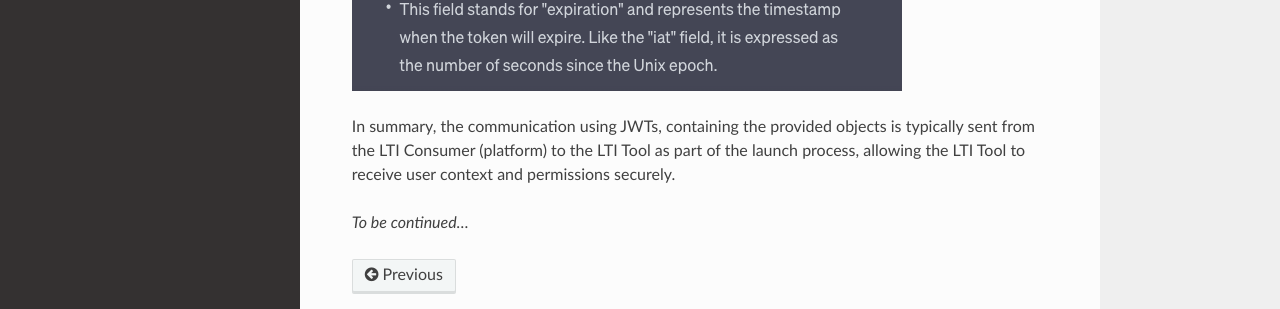
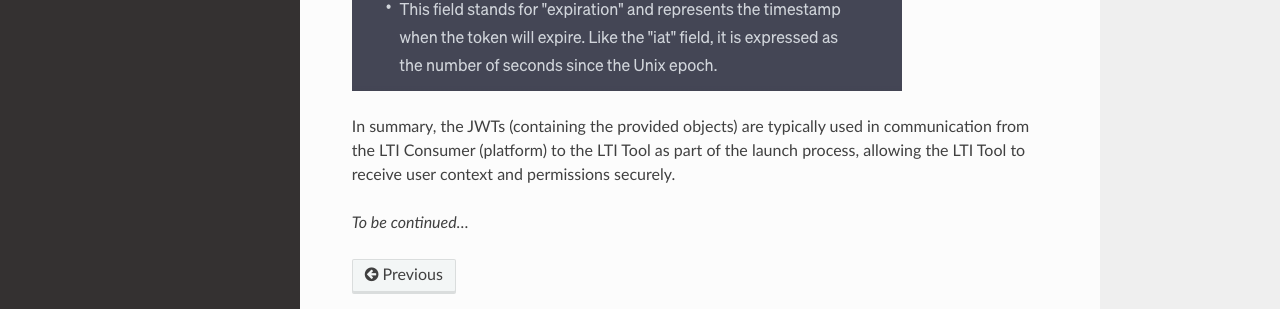
Before and after one commit to rtuhpc/hpc-platform, a Sphinx documentation site: the page built from doc/lti.md, in a window 1280 px wide and 900 px high, scrolled down 6053 px. Shown: the part 476-785 px from the top of the window. Built offline with Sphinx 7.4.7 and the Read the Docs theme 2.0.0, drawn with Linux system fonts in a browser that asks for light colours.

Commit message:
Update lti.md

```diff
--- a/doc/lti.md
+++ b/doc/lti.md
@@ -94,6 +94,6 @@ The communication between the LTI Consumer (platform), browser, and LTI Tool gen
 ### What is JWT for?
 ![](./images/lti-05.png)
 
-In summary, the communication using JWTs, containing the provided objects is typically sent from the LTI Consumer (platform) to the LTI Tool as part of the launch process, allowing the LTI Tool to receive user context and permissions securely.
+In summary, the JWTs (containing the provided objects) are typically used in communication from the LTI Consumer (platform) to the LTI Tool as part of the launch process, allowing the LTI Tool to receive user context and permissions securely.
 
 *To be continued...*
```
